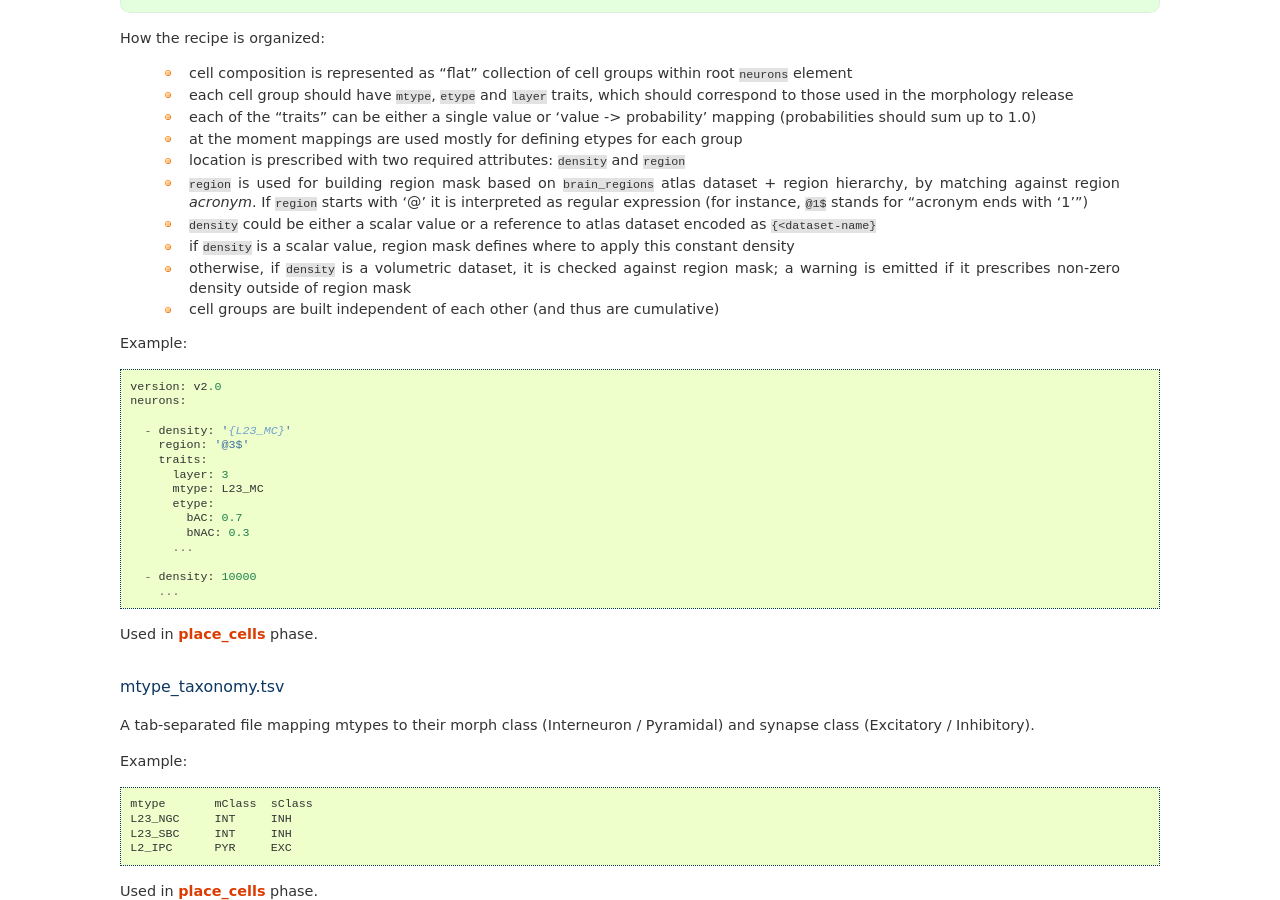
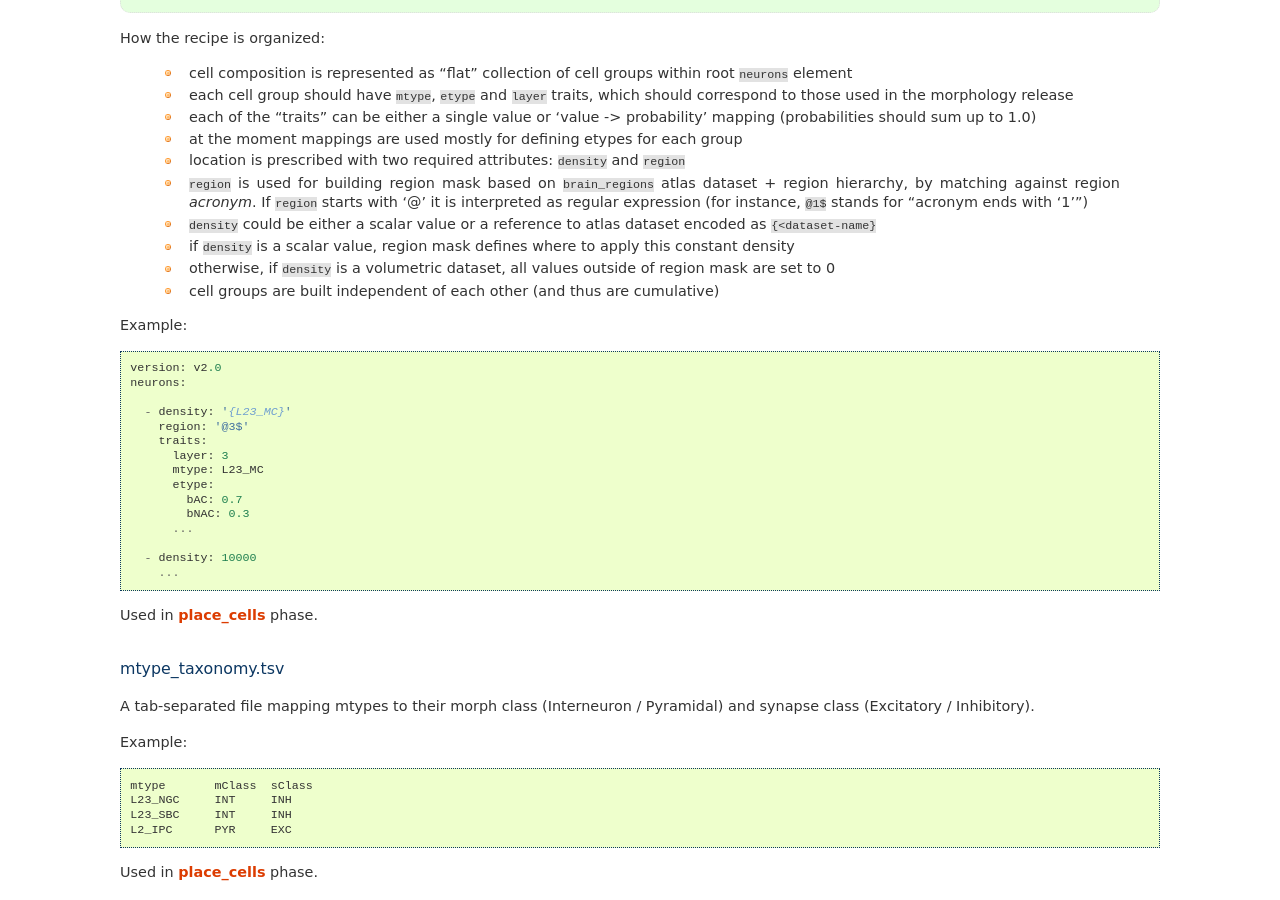
Before and after one commit to BlueBrain/circuit-build, a Sphinx documentation site: the page built from doc/source/bioname.rst, in a window 1280 px wide and 900 px high, scrolled down 2317 px. Built offline with Sphinx 7.4.7, drawn with Linux system fonts in a browser that asks for light colours.

Commit message:
Documentation fix
Change-Id: I71bab8c54b072c29bc6c13c941eaa91dc084b030

```diff
--- a/doc/source/bioname.rst
+++ b/doc/source/bioname.rst
@@ -124,7 +124,7 @@ How the recipe is organized:
  * ``region`` is used for building region mask based on ``brain_regions`` atlas dataset + region hierarchy, by matching against region *acronym*. If ``region`` starts with '@' it is interpreted as regular expression (for instance, ``@1$`` stands for "acronym ends with '1'")
  * ``density`` could be either a scalar value or a reference to atlas dataset encoded as ``{<dataset-name}``
  * if ``density`` is a scalar value, region mask defines where to apply this constant density
- * otherwise, if ``density`` is a volumetric dataset, it is checked against region mask; a warning is emitted if it prescribes non-zero density outside of region mask
+ * otherwise, if ``density`` is a volumetric dataset, all values outside of region mask are set to 0
  * cell groups are built independent of each other (and thus are cumulative)
 
 Example:
```
